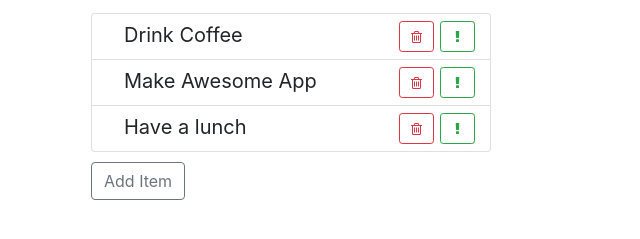
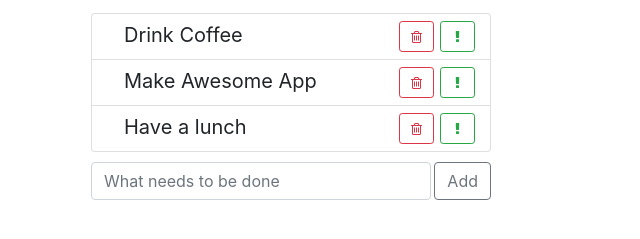
Before and after one commit to ArtemDrushchyts/Todo, a React app: page / in a window 1280 px wide. Shown: the part 145-384 px from the top of the page, without its empty margins (349-989 px from the left). Built offline with nearby package versions, Linux system fonts and the light colour scheme.

Commit message:
feat: add submit form

```diff
--- a/src/components/item-add-form/item-add-form.css
+++ b/src/components/item-add-form/item-add-form.css
@@ -1,3 +1,7 @@
 .item-add-form {
     margin-top: 10px;
 }
+
+.item-add-form input {
+    margin-right: 3px;
+}
--- a/src/components/item-add-form/item-add-form.js
+++ b/src/components/item-add-form/item-add-form.js
@@ -4,15 +4,40 @@ import './item-add-form.css';
 
 export default class ItemAddForm extends Component{
 
+    state = {
+        label: ''
+    };
+
+    onLabelChange = (e) => {
+        this.setState({
+            label: e.target.value
+        })
+    };
+
+    onSubmit = (e) => {
+        e.preventDefault();
+        this.props.onItemAdded(this.state.label);
+        this.setState({
+            label: ''
+        })
+    };
+
     render() {
         return (
-            <div className='item-add-form'>
+            <form className='item-add-form d-flex'
+                  onSubmit={this.onSubmit}>
+                <input type='text'
+                        className='form-control'
+                        onChange={this.onLabelChange}
+                        placeholder='What needs to be done'
+                        value={this.state.label}
+                />
                 <button
-                    className='btn btn-outline-secondary'
-                    onClick={() => this.props.onItemAdded('Hello World')}>
-                    Add Item
+                    type='submit'
+                    className='btn btn-outline-secondary'>
+                    Add
                 </button>
-            </div>
+            </form>
         )
     }
 }
```
